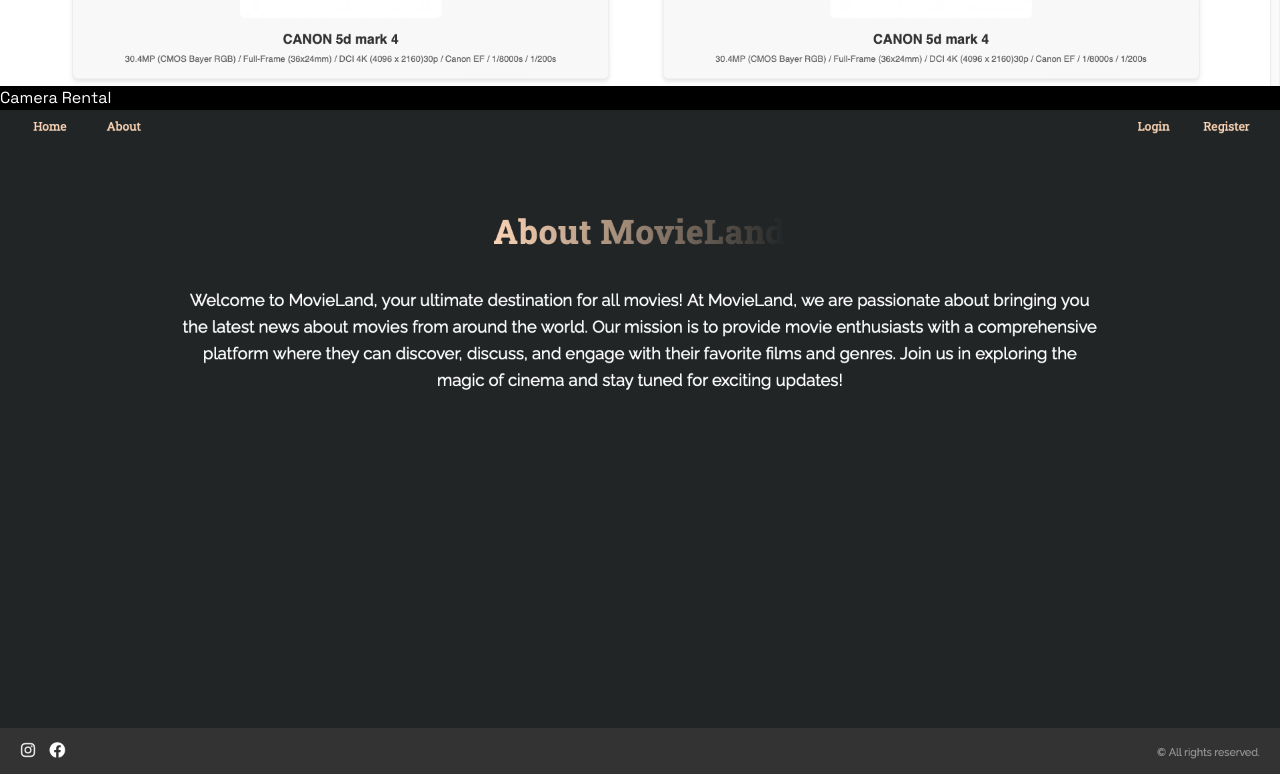
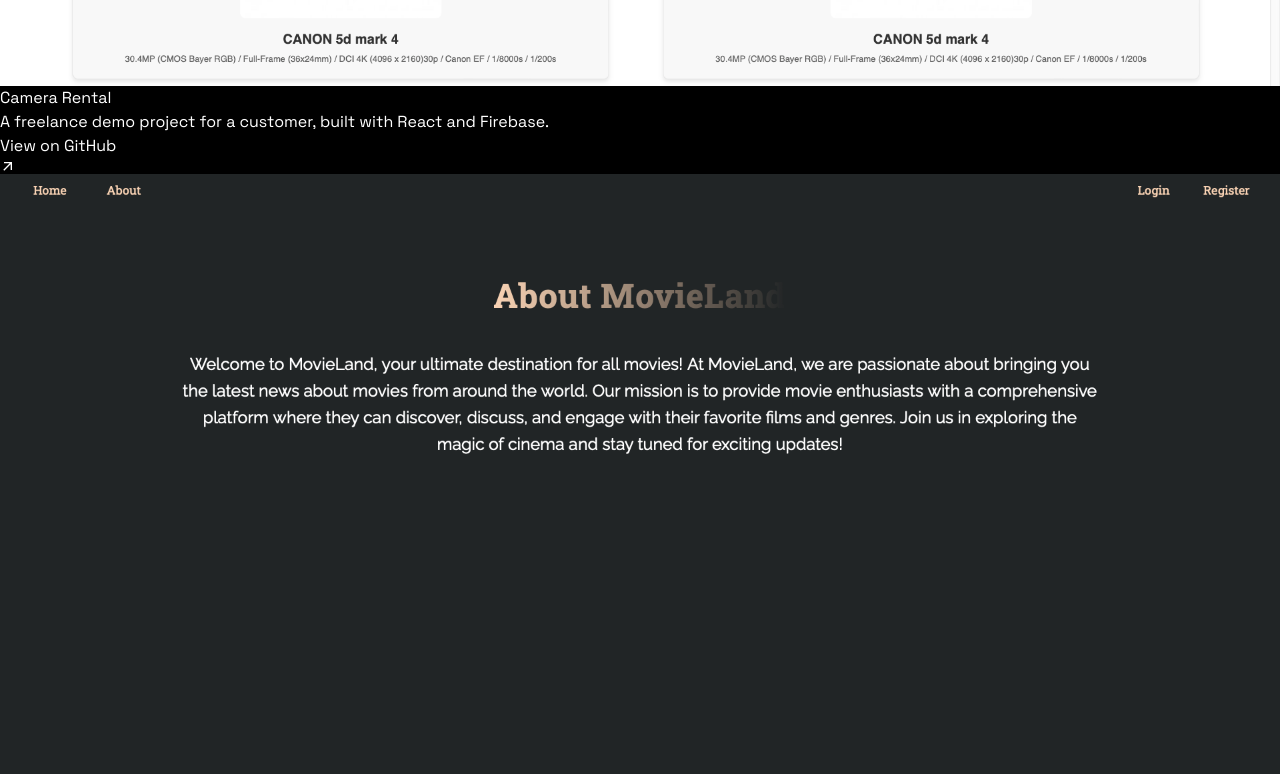
Before and after one commit to RosenGeorgievvv/RosenGeorgiev, a React (Vite) app: page / in a window 1280 px wide. Shown: the part 2166-2940 px from the top of the page. Built offline with nearby package versions, Linux system fonts and the light colour scheme.

Commit message:
Update Projects.jsx
Component structured to show all details about projects.

```diff
--- a/src/components/Projects.jsx
+++ b/src/components/Projects.jsx
@@ -1,3 +1,4 @@
+import { MdArrowOutward} from "react-icons/md";
 import { PROJECTS } from "../constants";
 
 const Projects = () => {
@@ -16,7 +17,14 @@ const Projects = () => {
               className="h-full w-full object-cover transition-transform duration-500 group:hover:scale-110"
             />
             <div className="absolute inset-0 flex flex-col items-center justify-center text-white opacity-0 backdrop-blur-lg transition-opacity duration-500 group-hover:opacity-100">
-              <h3 className="mb-2 text-xl">{project.name}</h3>
+              <h3 className="mb-2 text-xl text-black">{project.name}</h3>
+              <p className="mb-12 p-4 text-black">{project.description}</p>
+              <a href={project.githubLink} target="_blank" rel="noopener noreferrer" className="rounded-full bg-white px-4 py-2 text-black hover:bg-gray-300">
+                <div className="flex items-center">
+                    <span>View on GitHub</span>
+                    <MdArrowOutward />
+                </div>
+              </a>
             </div>
           </div>
         ))}
```
